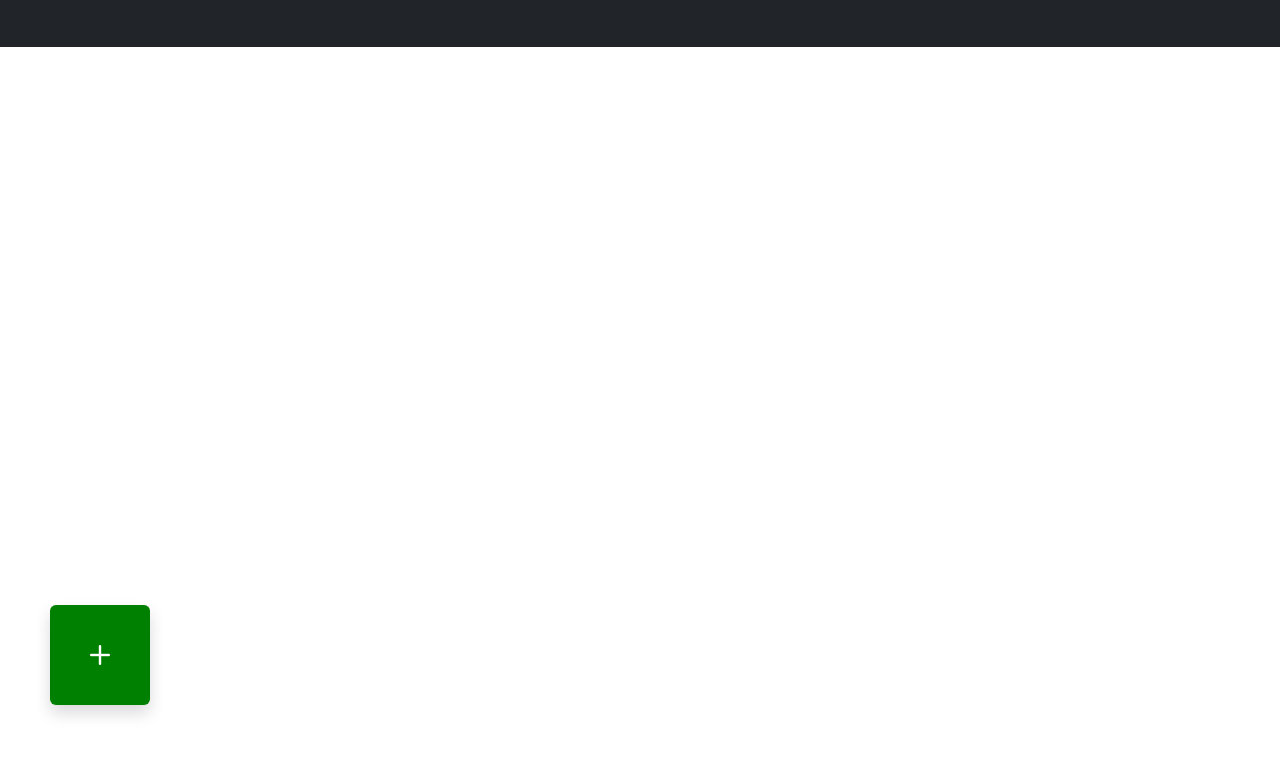
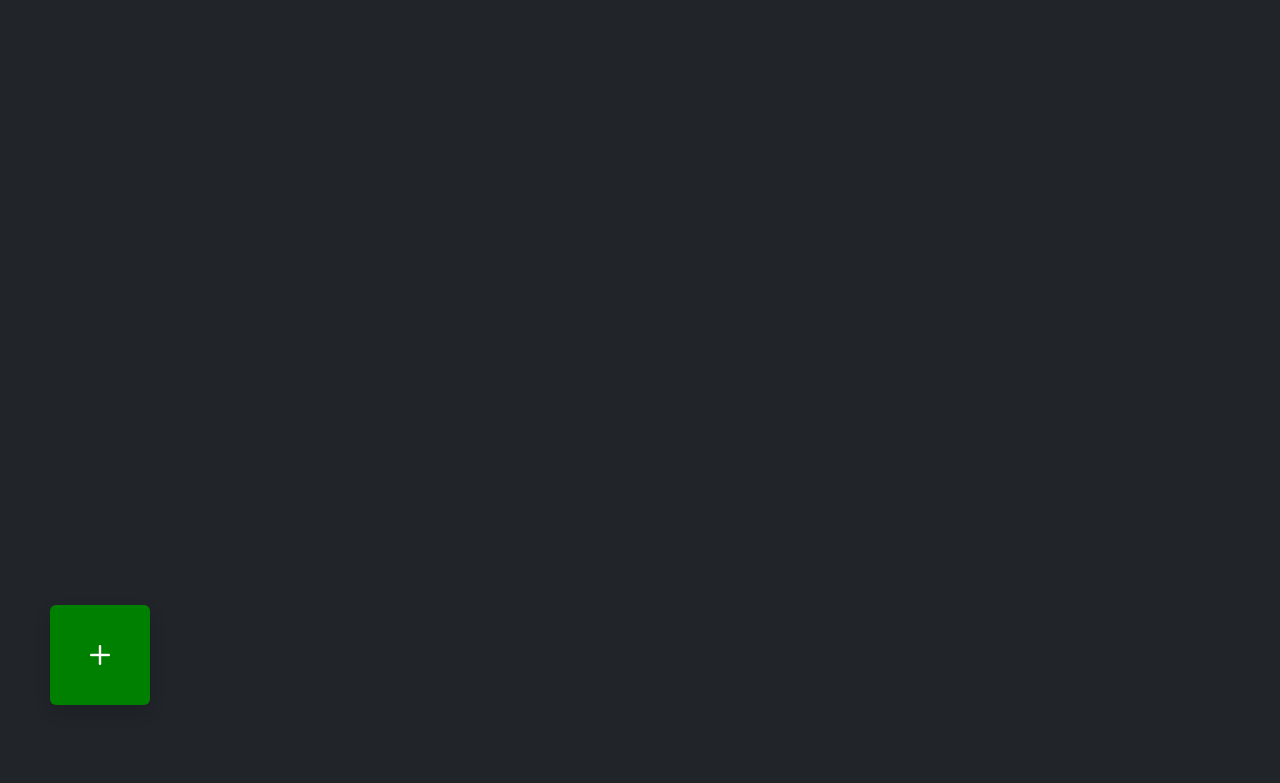
Before and after one commit to shl0mo/StickyNotes, a website: page frontend/src/index.html in a window 1280 px wide. Shown: the part 57-840 px from the top of the page. Before the commit the page ends 800 px from the top, so only its background shows below. Drawn offline with nearby package versions, Linux system fonts and the light colour scheme.

Commit message:
frontend - ajuste no background do container principal

```diff
--- a/frontend/src/index.html
+++ b/frontend/src/index.html
@@ -30,7 +30,7 @@
 				</form>
 			</div>
 		</nav>
-		<main class="wrapper bg-dark w-100 position-relative mt-5">
+		<main class="wrapper bg-dark vh-100 w-100 position-relative mt-5">
 			<div class="container">
 				<div id="cards-container" class="p-3 pt-5 row gx-2 gy-2">
 				</div>
```
